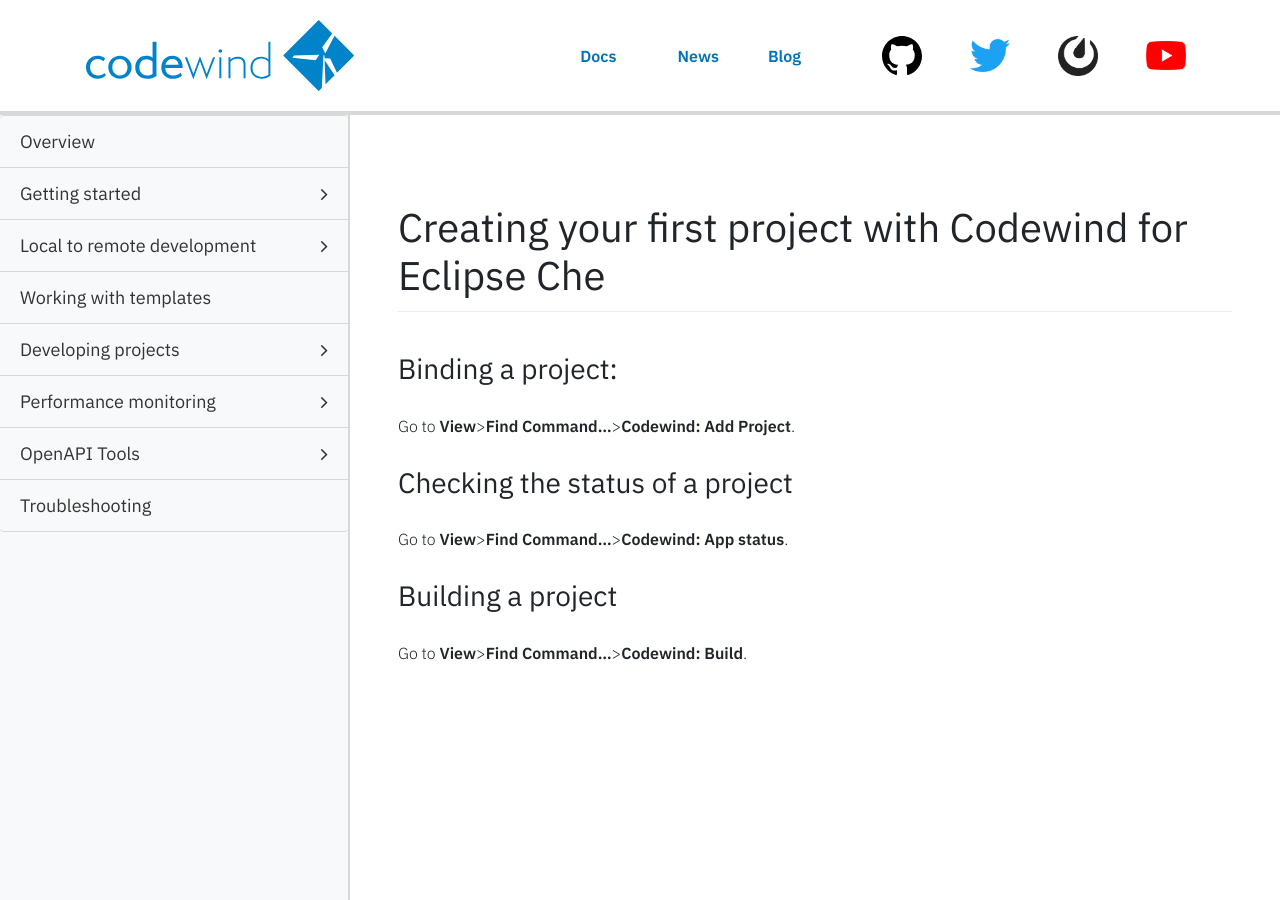
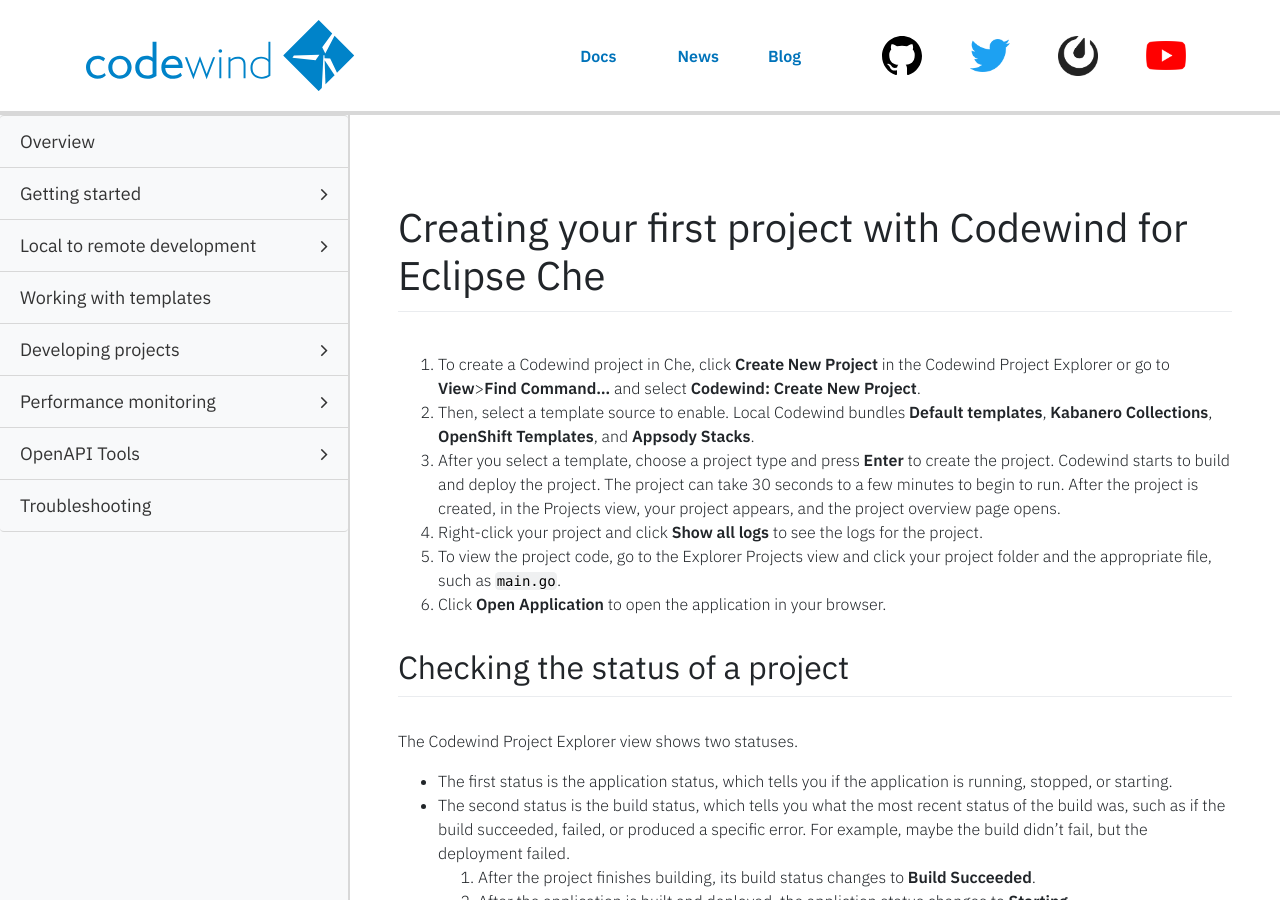
Before and after one commit to eclipse-archived/codewind-docs, a Jekyll site: the page built from docs/_documentations/mdt-che-createfirstproject.md, in a window 1280 px wide and 900 px high. Built offline with Jekyll 4.4.1, drawn with Linux system fonts in a browser that asks for light colours; nearby versions of some CDN libraries; comment, search, counter and statistics services are not loaded; some of the changed text lies outside the part shown.

Commit message:
Updating doc based on info from John C.

```diff
--- a/docs/_documentations/mdt-che-createfirstproject.md
+++ b/docs/_documentations/mdt-che-createfirstproject.md
@@ -2,21 +2,24 @@
 layout: docs
 title: Creating your first project with Codewind for Eclipse Che
 description: Creating your first project with Codewind for Eclipse Che
-keywords: build, deploy, install, installing, installation, chart, Helm, develop, cloud, public cloud, services, command line, cli, command, start, stop, update, open, delete, options, operation, devops, OpenShift, OKD
+keywords: build, deploy, install, installing, installation, chart, develop, cloud, public cloud, services, command line, cli, command, start, stop, update, open, delete, options, operation, devops
 duration: 1 minute
 permalink: mdt-che-createfirstproject
 type: document
-order: 20
-parent: root
 ---
 
 # Creating your first project with Codewind for Eclipse Che
+1. To create a Codewind project in Che, click **Create New Project** in the Codewind Project Explorer or go to **View**>**Find Command...** and select **Codewind: Create New Project**.
+2. Then, select a template source to enable. Local Codewind bundles **Default templates**, **Kabanero Collections**, **OpenShift Templates**, and **Appsody Stacks**.
+3. After you select a template, choose a project type and press **Enter** to create the project. Codewind starts to build and deploy the project. The project can take 30 seconds to a few minutes to begin to run. After the project is created, in the Projects view, your project appears, and the project overview page opens.
+4. Right-click your project and click **Show all logs** to see the logs for the project.
+5. To view the project code, go to the Explorer Projects view and click your project folder and the appropriate file, such as `main.go`.
+6. Click **Open Application** to open the application in your browser.
 
-### Binding a project:
-Go to **View**>**Find Command…**>**Codewind: Add Project**.
-
-### Checking the status of a project
-Go to **View**>**Find Command…**>**Codewind: App status**.
-
-### Building a project
-Go to **View**>**Find Command…**>**Codewind: Build**.
+## Checking the status of a project
+The Codewind Project Explorer view shows two statuses.
+- The first status is the application status, which tells you if the application is running, stopped, or starting.
+- The second status is the build status, which tells you what the most recent status of the build was, such as if the build succeeded, failed, or produced a specific error. For example, maybe the build didn't fail, but the deployment failed.
+1. After the project finishes building, its build status  changes to **Build Succeeded**.
+2. After the application is built and deployed, the appliction status changes to **Starting**.
+3. When the application is fully running, the application status changes to **Running**.
```
